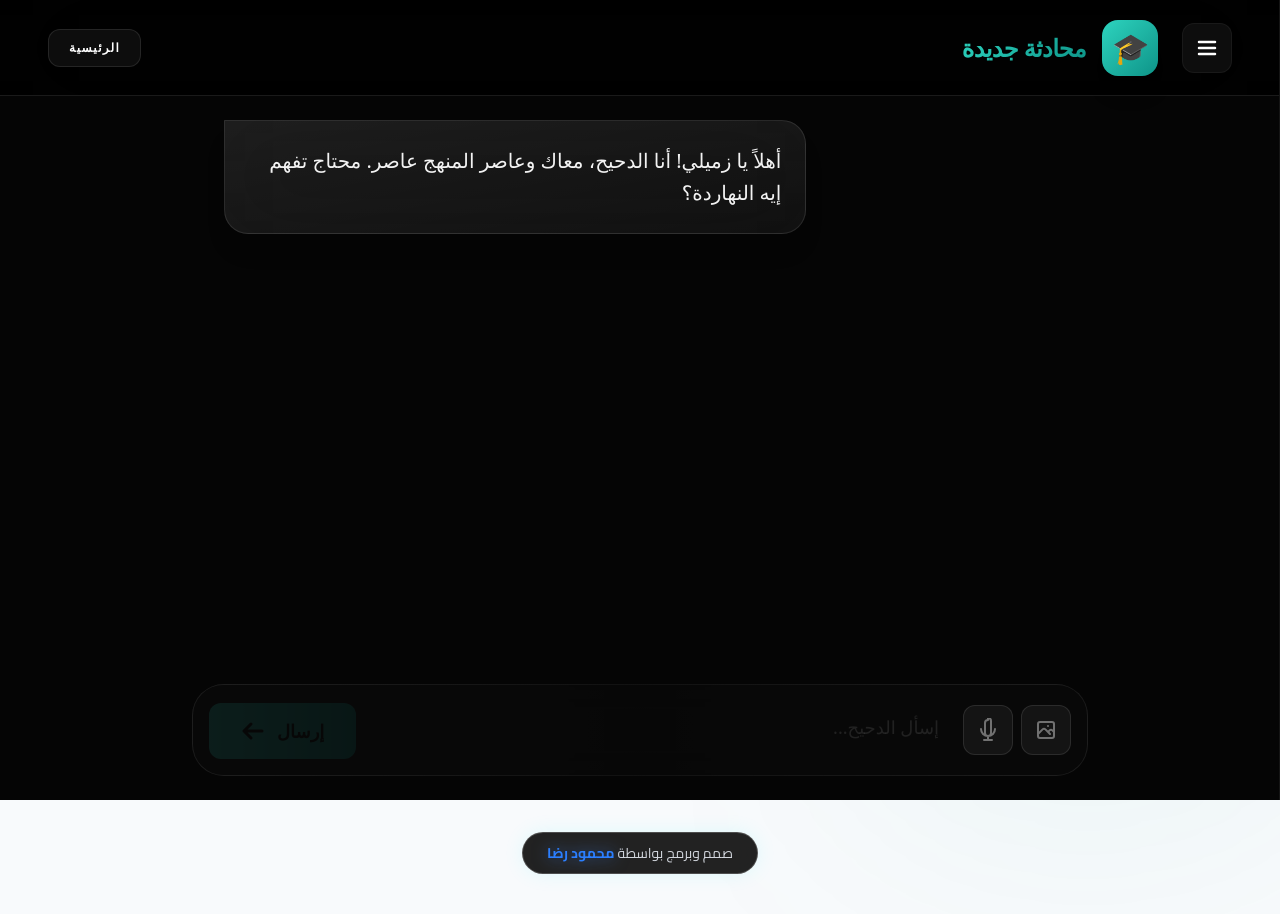
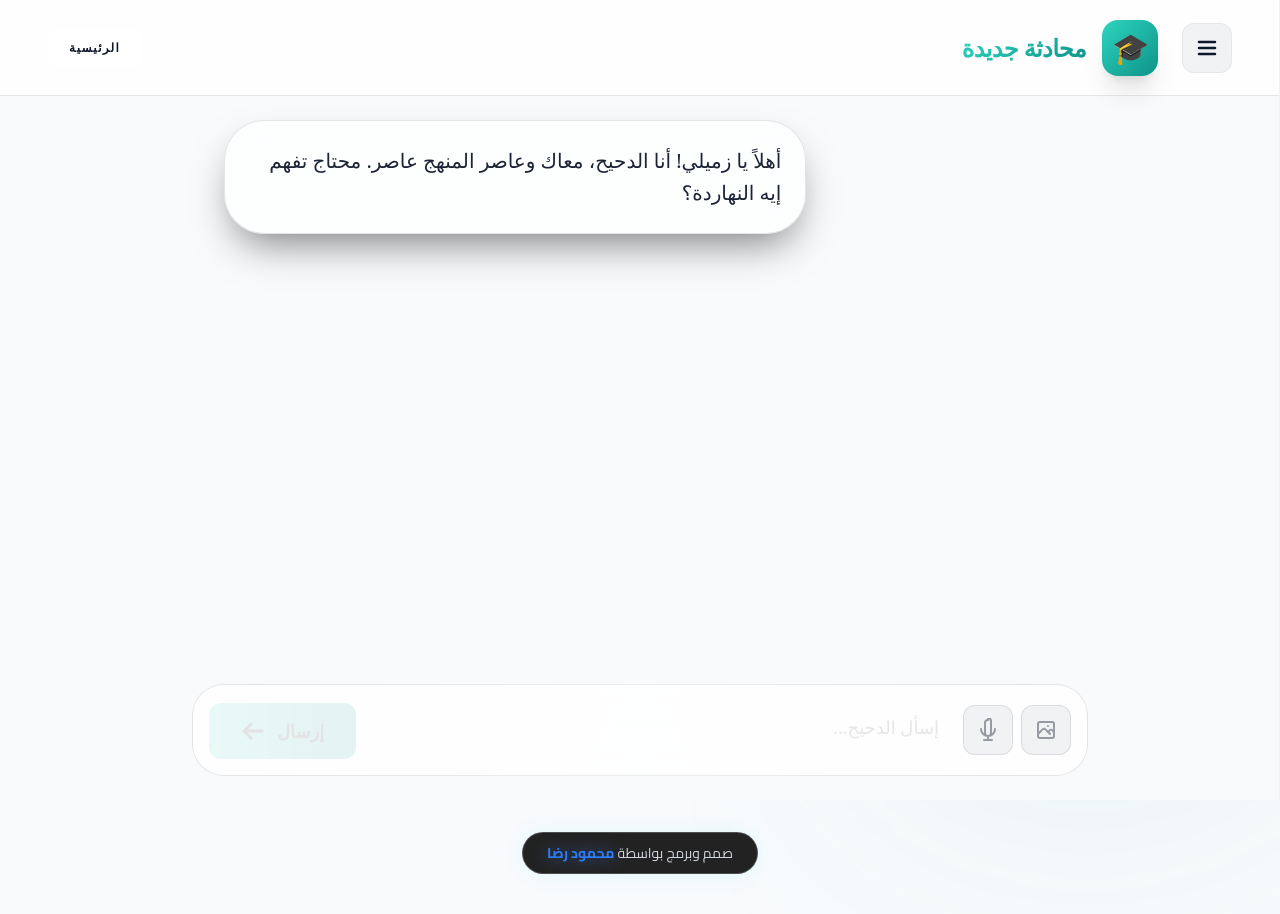
Before and after one commit to mahmoudreda2020outlooc-droid/zaitouna, a Next.js app: page /beeba in a window 1280 px wide. Shown: the top 914 px of the page. Built offline with nearby package versions, Linux system fonts and the light colour scheme.

Commit message:
fix: full theme support for Beeba chat page

```diff
--- a/src/app/beeba/page.tsx
+++ b/src/app/beeba/page.tsx
@@ -265,7 +265,7 @@ export default function BeebaChatPage() {
     };
 
     return (
-        <div className="min-h-screen flex bg-background relative overflow-hidden text-white font-sans" dir="rtl">
+        <div className="min-h-screen flex bg-background relative overflow-hidden text-foreground font-sans" dir="rtl">
             {/* Aesthetic Background */}
             <div className="fixed inset-0 pointer-events-none">
                 <div className="absolute top-[-10%] left-[-5%] w-[50%] h-[50%] bg-primary/5 blur-[120px] rounded-full" />
@@ -281,16 +281,16 @@ export default function BeebaChatPage() {
             )}
 
             {/* Sidebar */}
-            <aside className={`fixed top-0 right-0 h-full ${isSidebarOpen ? 'w-[320px] shadow-[0_0_50px_rgba(0,0,0,0.8)]' : 'w-0'} bg-[#0a0a0a]/95 backdrop-blur-3xl border-l border-white/5 transition-all duration-500 flex flex-col z-40 overflow-hidden`}>
+            <aside className={`fixed top-0 right-0 h-full ${isSidebarOpen ? 'w-[320px] shadow-[0_0_50px_rgba(0,0,0,0.5)]' : 'w-0'} bg-card/95 backdrop-blur-3xl border-l border-foreground/5 transition-all duration-500 flex flex-col z-40 overflow-hidden`}>
                 <div className="p-6 border-b border-white/5 flex flex-col gap-4">
                     <button
                         onClick={createNewChat}
-                        className="w-full py-4 bg-white/5 border border-white/10 rounded-2xl flex items-center justify-center gap-3 hover:bg-white/10 hover:border-primary/30 transition-all font-black text-sm uppercase tracking-widest text-primary shadow-lg shadow-primary/5 group"
+                        className="w-full py-4 bg-foreground/5 border border-foreground/10 rounded-2xl flex items-center justify-center gap-3 hover:bg-foreground/10 hover:border-primary/30 transition-all font-black text-sm uppercase tracking-widest text-primary shadow-lg shadow-primary/5 group"
                     >
                         <svg className="w-5 h-5 group-hover:rotate-90 transition-transform" fill="none" stroke="currentColor" viewBox="0 0 24 24"><path strokeLinecap="round" strokeLinejoin="round" strokeWidth="3" d="M12 4v16m8-8H4" /></svg>
                         محادثة جديدة
                     </button>
-                    <p className="text-[10px] text-white/20 font-black uppercase tracking-[0.4em] mr-2">المحادثات السابقة</p>
+                    <p className="text-[10px] text-foreground/20 font-black uppercase tracking-[0.4em] mr-2">المحادثات السابقة</p>
                 </div>
 
                 <div className="flex-1 overflow-y-auto p-4 space-y-2 scrollbar-hide">
@@ -316,13 +316,13 @@ export default function BeebaChatPage() {
             </aside>
 
             {/* Main Chat Area */}
-            <div className="flex-1 flex flex-col relative z-10 overflow-hidden h-screen bg-[#050505]">
+            <div className="flex-1 flex flex-col relative z-10 overflow-hidden h-screen bg-background">
                 {/* Header - Now in flex flow to avoid overlapping content */}
-                <header className="flex-none h-20 md:h-24 flex justify-between items-center bg-black/80 backdrop-blur-3xl px-6 md:px-12 border-b border-white/10 z-50">
+                <header className="flex-none h-20 md:h-24 flex justify-between items-center bg-card/80 backdrop-blur-3xl px-6 md:px-12 border-b border-foreground/10 z-50">
                     <div className="flex items-center gap-6">
                         <button
                             onClick={() => setIsSidebarOpen(!isSidebarOpen)}
-                            className="p-3 bg-white/5 hover:bg-white/10 rounded-xl border border-white/5 transition-all active:scale-95"
+                            className="p-3 bg-foreground/5 hover:bg-foreground/10 rounded-xl border border-foreground/5 transition-all active:scale-95"
                         >
                             <svg className="w-6 h-6" fill="none" stroke="currentColor" viewBox="0 0 24 24">
                                 <path strokeLinecap="round" strokeLinejoin="round" strokeWidth="2.5" d="M4 6h16M4 12h16M4 18h16" />
@@ -358,8 +358,8 @@ export default function BeebaChatPage() {
                                 >
                                     <div
                                         className={`max-w-[85%] md:max-w-[70%] p-4 md:p-6 rounded-3xl text-base md:text-xl leading-[1.6] shadow-xl relative group ${msg.role === "user"
-                                            ? "bg-gradient-to-br from-primary/10 to-primary/5 border border-primary/20 text-white rounded-tr-none"
-                                            : "bg-gradient-to-br from-white/10 to-white/5 border border-white/10 text-white/95 rounded-tl-none backdrop-blur-2xl"
+                                            ? "bg-primary/10 border border-primary/20 text-foreground rounded-tr-none"
+                                            : "glass-card text-foreground/95 rounded-tl-none backdrop-blur-2xl"
                                             }`}
                                     >
                                         <div className="relative z-10 whitespace-pre-wrap">
@@ -426,18 +426,18 @@ export default function BeebaChatPage() {
                     )}
 
                     <div className="w-full max-w-4xl">
-                        <div className="relative group p-[1px] rounded-[2rem] bg-gradient-to-r from-white/10 via-white/5 to-white/10 focus-within:from-primary/40 focus-within:to-secondary/40 transition-all duration-700">
-                            <div className="flex flex-col md:flex-row gap-3 bg-[#080808]/95 backdrop-blur-3xl rounded-[1.9rem] p-3 md:p-4">
+                        <div className="relative group p-[1px] rounded-[2rem] bg-gradient-to-r from-foreground/10 via-foreground/5 to-foreground/10 focus-within:from-primary/40 focus-within:to-secondary/40 transition-all duration-700">
+                            <div className="flex flex-col md:flex-row gap-3 bg-card/95 backdrop-blur-3xl rounded-[1.9rem] p-3 md:p-4">
                                 <div className="flex items-center gap-2">
                                     <input type="file" hidden ref={fileInputRef} onChange={handleFileChange} multiple accept="image/*" />
-                                    <button onClick={() => fileInputRef.current?.click()} className="p-3 bg-white/5 rounded-xl hover:bg-white/10 border border-white/10 transition-all group/btn">
-                                        <svg className="w-6 h-6 text-white/40 group-hover:text-primary transition-colors" fill="none" stroke="currentColor" viewBox="0 0 24 24"><path strokeLinecap="round" strokeLinejoin="round" strokeWidth="2" d="M4 16l4.586-4.586a2 2 0 012.828 0L16 16m-2-2l1.586-1.586a2 2 0 012.828 0L20 14m-6-6h.01M6 20h12a2 2 0 002-2V6a2 2 0 00-2-2H6a2 2 0 00-2 2v12a2 2 0 002 2z" /></svg>
+                                    <button onClick={() => fileInputRef.current?.click()} className="p-3 bg-foreground/5 rounded-xl hover:bg-foreground/10 border border-foreground/10 transition-all group/btn">
+                                        <svg className="w-6 h-6 text-foreground/40 group-hover:text-primary transition-colors" fill="none" stroke="currentColor" viewBox="0 0 24 24"><path strokeLinecap="round" strokeLinejoin="round" strokeWidth="2" d="M4 16l4.586-4.586a2 2 0 012.828 0L16 16m-2-2l1.586-1.586a2 2 0 012.828 0L20 14m-6-6h.01M6 20h12a2 2 0 002-2V6a2 2 0 00-2-2H6a2 2 0 00-2 2v12a2 2 0 002 2z" /></svg>
                                     </button>
                                     <button
                                         onMouseDown={startRecording} onMouseUp={stopRecording} onMouseLeave={stopRecording}
-                                        className={`p-3 rounded-xl border transition-all ${isRecording ? 'bg-red-500/20 border-red-500 animate-pulse' : 'bg-white/5 border-white/10 hover:bg-white/10'}`}
+                                        className={`p-3 rounded-xl border transition-all ${isRecording ? 'bg-red-500/20 border-red-500 animate-pulse' : 'bg-foreground/5 border-foreground/10 hover:bg-foreground/10'}`}
                                     >
-                                        <svg className={`w-6 h-6 ${isRecording ? 'text-red-500' : 'text-white/40'}`} fill="none" stroke="currentColor" viewBox="0 0 24 24"><path strokeLinecap="round" strokeLinejoin="round" strokeWidth="2" d="M19 11a7 7 0 01-7 7m0 0a7 7 0 01-7-7m7 7v4m0 0H8m4 0h4m-4-20a3 3 0 00-3 3v10a3 3 0 006 0V3a3 3 0 00-3-3z" /></svg>
+                                        <svg className={`w-6 h-6 ${isRecording ? 'text-red-500' : 'text-foreground/40'}`} fill="none" stroke="currentColor" viewBox="0 0 24 24"><path strokeLinecap="round" strokeLinejoin="round" strokeWidth="2" d="M19 11a7 7 0 01-7 7m0 0a7 7 0 01-7-7m7 7v4m0 0H8m4 0h4m-4-20a3 3 0 00-3 3v10a3 3 0 006 0V3a3 3 0 00-3-3z" /></svg>
                                     </button>
                                 </div>
 
@@ -457,7 +457,7 @@ export default function BeebaChatPage() {
                                             }
                                         }}
                                         placeholder={isRecording ? "جاري التسجيل..." : "إسأل الدحيح..."}
-                                        className="w-full bg-transparent border-none px-3 py-3 text-lg text-white placeholder:text-white/10 focus:outline-none transition-all resize-none max-h-[120px] scrollbar-hide min-h-[48px]"
+                                        className="w-full bg-transparent border-none px-3 py-3 text-lg text-foreground placeholder:text-foreground/10 focus:outline-none transition-all resize-none max-h-[120px] scrollbar-hide min-h-[48px]"
                                     />
                                 </div>
                                 <div className="flex items-end justify-end">
```
